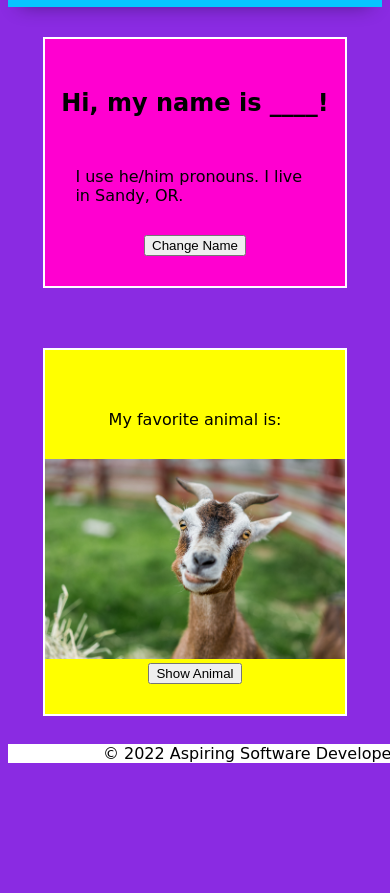
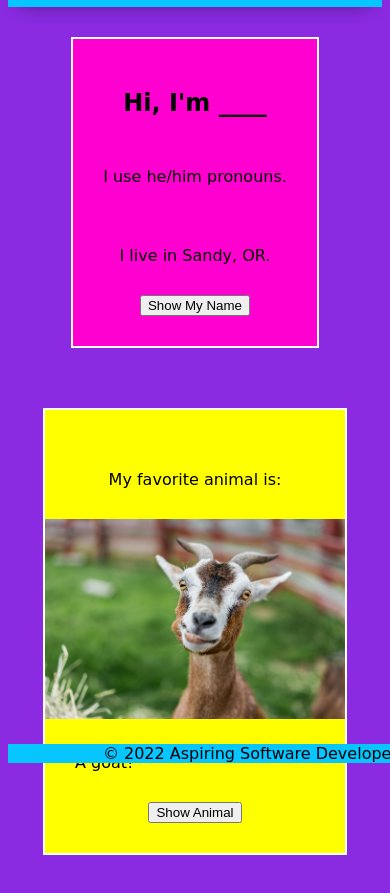
Before and after one commit to Colter-Garrison/about-me, a plain HTML site: page index.html in a window 390 px wide. Both pictures are taken after a click on the button "Show Animal". Shown: the part 81-974 px from the top of the page. Before the commit the page ends 857 px from the top, so only its background shows below. Drawn offline with Linux system fonts and the light colour scheme; a web font is replaced by a local one.

Commit message:
finished?

```diff
--- a/app.js
+++ b/app.js
@@ -1,8 +1,22 @@
-// import functions
+// grab DOM elements
+const aboutButton = document.getElementById('about-button');
+const aboutSection = document.getElementById('about-section');
+const aboutName = document.getElementById('name');
 
-// grab DOM elements
+const animalDiv = document.getElementById('animal-div');
+const animalButton = document.getElementById('animal-button');
 
 // set event listeners
-    // get user input
-    // use user input to update state
-    // update DOM to reflect the new state
+animalButton.addEventListener('click', () => {
+    animalDiv.classList.remove('hidden');
+});
+
+aboutButton.addEventListener('click', () => {
+    if (aboutName.textContent === '____') {
+        aboutName.textContent = 'Colter';
+    } else {
+        aboutName.textContent = '____';
+    }
+
+    aboutSection.classList.toggle('my-style');
+})
--- a/index.html
+++ b/index.html
@@ -17,21 +17,20 @@
         </header>
 
         <main>
-            <section id="my-info">
-                <h1>Hi, my name is ____!</h1>
-                <p>
-                    I use <span class="bold">he/him</span> pronouns. I live in
-                    <span class="italics">Sandy, OR</span>.
-                </p>
-                <button id="button">Change Name</button>
+            <section id="about-section">
+                <h1>Hi, I'm <span id="name">____</span></h1>
+                <p>I use <span id="pronouns">he/him</span> pronouns.</p>
+                <p><span>I live in Sandy, OR.</span></p>
+                <button id="about-button">Show My Name</button>
             </section>
 
-            <section id="animal-style">
-                <p>My favorite animal is:</p>
-                <div class="hidden">
-                    <img src="goat.jpeg" width="300" alt="a picture of a goat">
+            <section class="animal-section">
+                <p>My favorite animal is: </p>
+                <div id="animal-div" class="hidden">
+                    <img src="goat.jpeg" width="300" alt="A picture of a goat" />
+                    <p>A goat!</p>
                 </div>
-                <button id="animal-button">Show Animal</button>
+                <button id=animal-button>Show Animal</button>
             </section>
         </main>
 
--- a/styles/style.css
+++ b/styles/style.css
@@ -85,8 +85,12 @@ footer {
     bottom: 0;
     display: flex;
     justify-content: flex-end;
-    background-color: var(--color3);
+    background-color: rgb(7, 197, 255);
     box-shadow: var(--shadow);
+}
+
+.hidden {
+    display: none;
 }
 
 #body {
@@ -98,10 +102,10 @@ footer {
     font-size: larger;
 }
 
-#my-info {
+#about-section {
     background-color: rgb(255, 0, 208);
 }
 
-#animal-style {
+.animal-section {
     background-color: yellow;
 }
```
